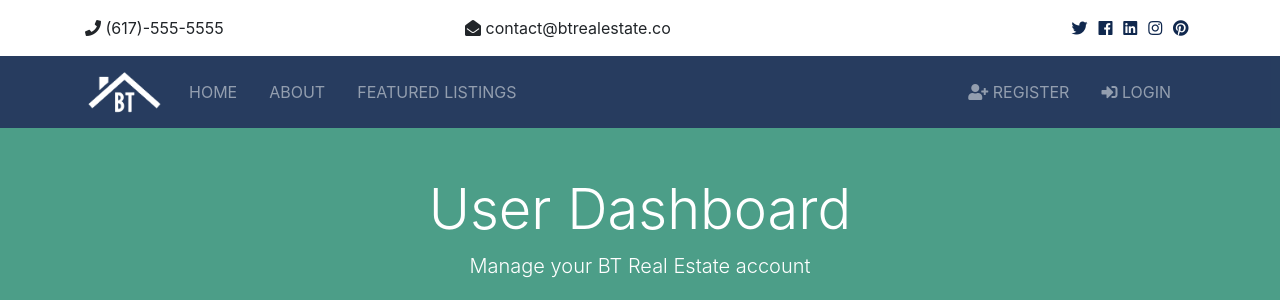
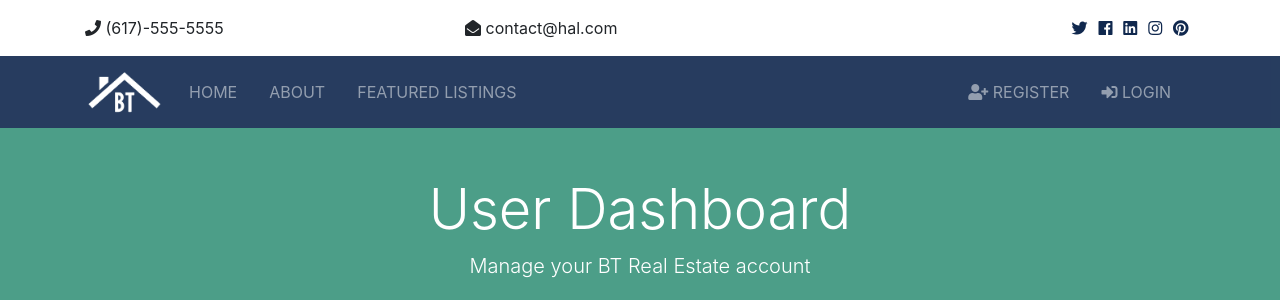
Before and after one commit to hoangthinh2802/fudosanProject, a Django app: page /accounts/dashboard in a window 1280 px wide. Shown: the top 300 px of the page. Run offline with Django 3.2, Linux system fonts and the light colour scheme; data that the repository does not hold is empty; some libraries are stand-ins or nearby versions.

Commit message:
pull test

```diff
--- a/templates/partials/_topbar.html
+++ b/templates/partials/_topbar.html
@@ -6,7 +6,7 @@
           <i class="fas fa-phone"></i> (617)-555-5555
         </div>
         <div class="col-md-4">
-          <i class="fas fa-envelope-open"></i> contact@btrealestate.co
+          <i class="fas fa-envelope-open"></i> contact@hal.com
         </div>
         <div class="col-md-4">
           <div class="social text-right">
```
